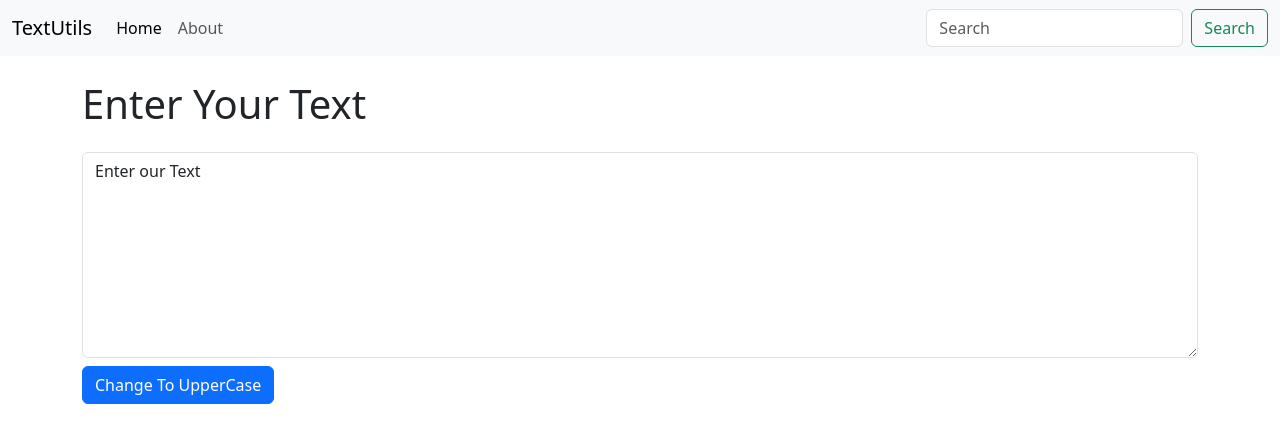
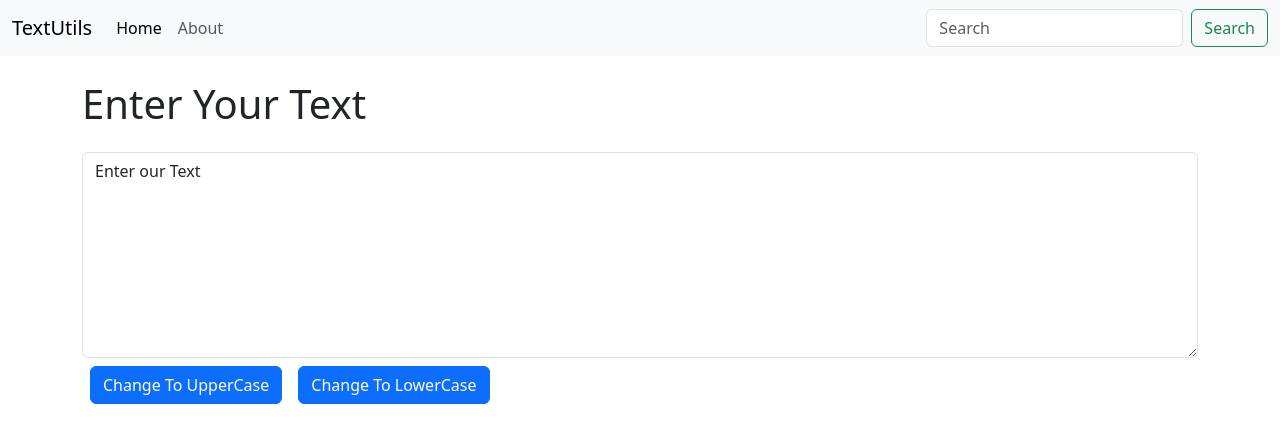
Before and after one commit to rupali-r-thakur/react-practice, a React (Create React App) app: page / in a window 1280 px wide. Shown: the top 442 px of the page. Built offline with nearby package versions, Linux system fonts and the light colour scheme; the HTML template or start-up script is replaced by a standard one.

Commit message:
add lowerCase functionality

```diff
--- a/src/components/TextForm.jsx
+++ b/src/components/TextForm.jsx
@@ -14,10 +14,16 @@ function TextForm(props) {
           value={textValue}
         ></textarea>
         <button
-          className="btn btn-primary my-2"
+          className="btn btn-primary my-2 mx-2"
           onClick={() => setTextValue(textValue.toUpperCase())}
         >
           Change To UpperCase
+        </button>
+        <button
+          className="btn btn-primary my-2 mx-2"
+          onClick={() => setTextValue(textValue.toLowerCase())}
+        >
+          Change To LowerCase
         </button>
       </div>
     </>
```
